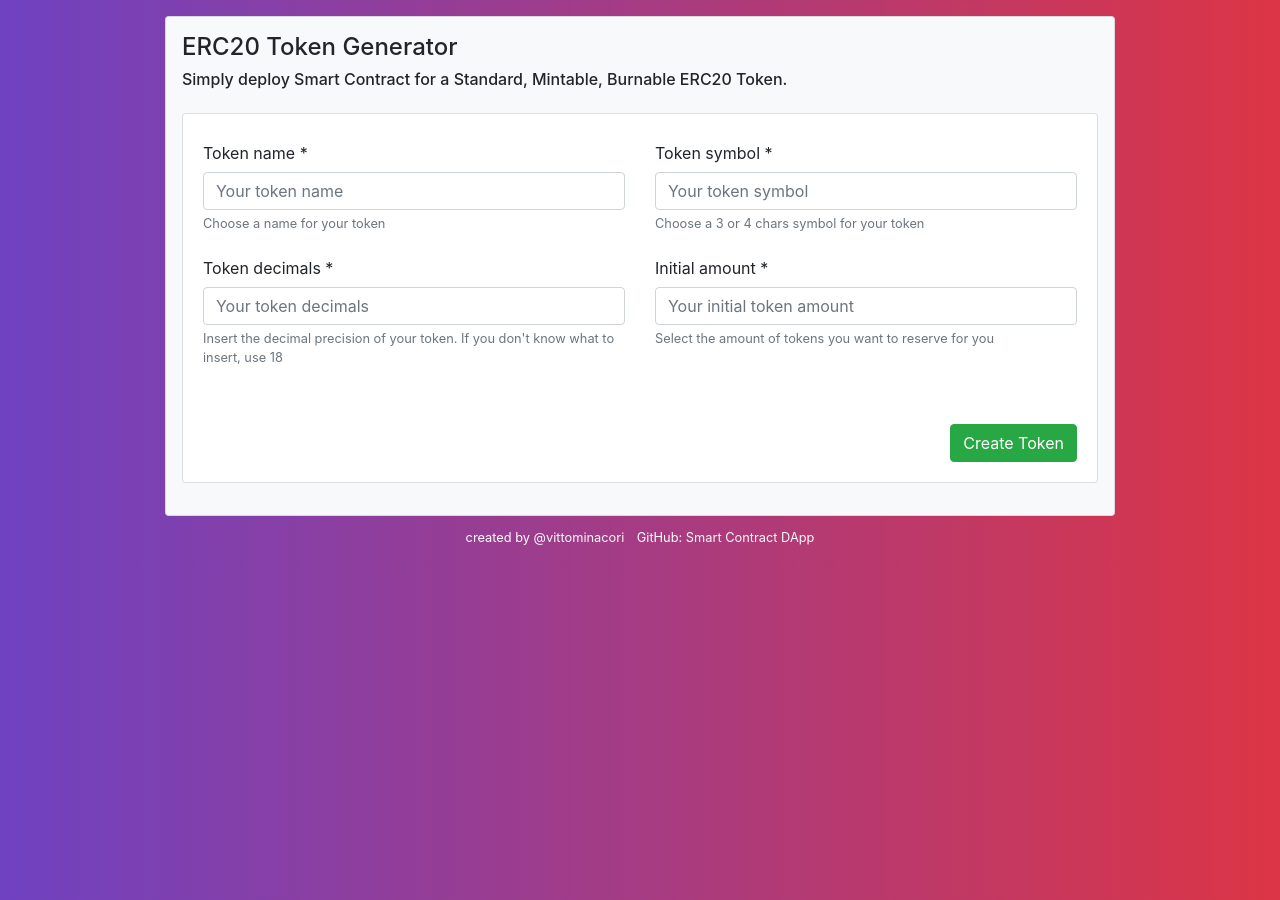
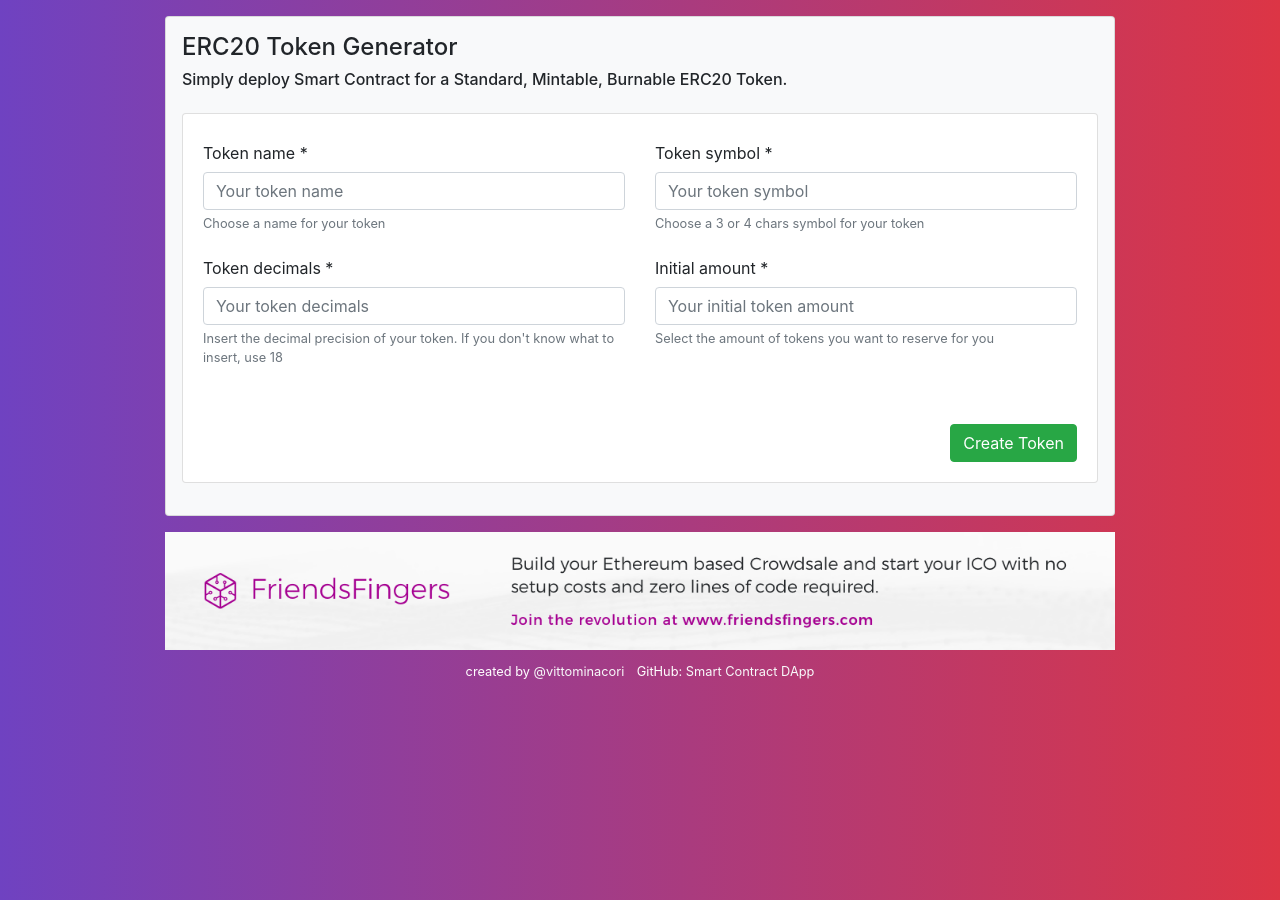
Before and after one commit to Cori1109/erc20-generator, a Jekyll site: the page built from index.html, in a window 1280 px wide. Built offline with Jekyll 4.4.1, drawn with Linux system fonts in a browser that asks for light colours; a script that is not in the unit is left out.

Commit message:
added banner

```diff
--- a/index.html
+++ b/index.html
@@ -102,5 +102,8 @@ layout: default
                 </fieldset>
             </form>
         </div>
+        <div class="col-lg-10 offset-lg-1 mt-3 p-0">
+            <a href="https://www.friendsfingers.com/?utm_campaign=github&utm_source=erc20-generator" target="_blank"><img src="{{ 'img/friends-fingers-banner.png' | absolute_url }}" class="img-fluid" alt="FriendsFingers"></a>
+        </div>
     </div>
 </section>
```
Also changed, not shown: img/friends-fingers-banner.png (added).
